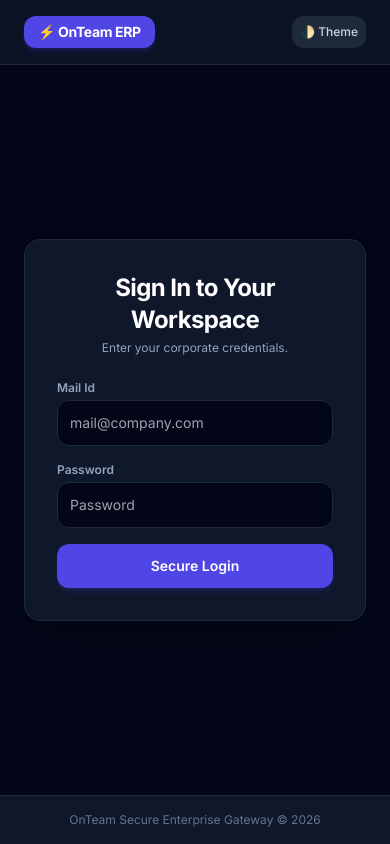
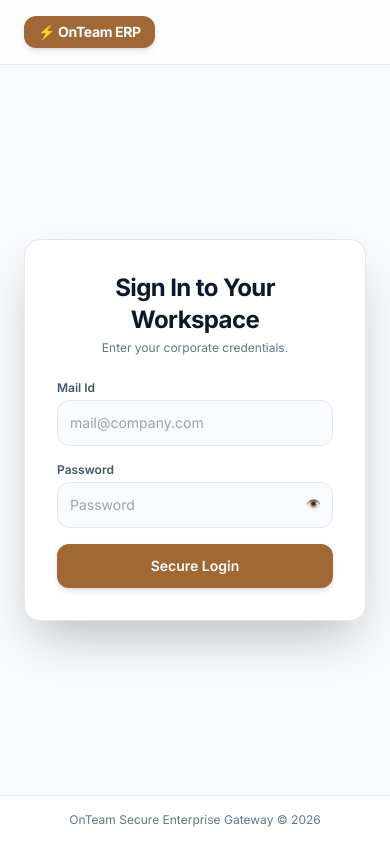
Before and after one commit to kaledarpan1683/onteam, a website: page public/secure-login.html in a window 390 px wide. Drawn offline with nearby package versions, Linux system fonts and the light colour scheme.

Commit message:
Update theme colors and authentication method

```diff
--- a/public/secure-login.html
+++ b/public/secure-login.html
@@ -1,11 +1,16 @@
 <!DOCTYPE html>
-<html lang="en" class="dark">
+<html lang="en">
 <head>
     <meta charset="UTF-8">
     <meta name="viewport" content="width=device-width, initial-scale=1.0">
     <title>OnTeam | Enterprise Secure Login</title>
     <script src="https://cdn.tailwindcss.com"></script>
     <script>
+        if (localStorage.getItem('onteam_theme') === 'dark' || (!localStorage.getItem('onteam_theme') && window.matchMedia('(prefers-color-scheme: dark)').matches)) {
+            document.documentElement.classList.add('dark');
+        } else {
+            document.documentElement.classList.remove('dark');
+        }
         tailwind.config = { darkMode: 'class', theme: { extend: { fontFamily: { sans: ['Inter', 'sans-serif'] } } } }
     </script>
     <link href="https://fonts.googleapis.com/css2?family=Inter:wght@300;400;500;600;700&display=swap" rel="stylesheet">
@@ -14,10 +19,9 @@
 
     <header class="bg-white/80 dark:bg-slate-900/80 backdrop-blur-md border-b border-slate-200 dark:border-slate-800 p-4 px-6 flex justify-between items-center shadow-xs">
         <div class="flex items-center space-x-3">
-            <div class="bg-indigo-600 text-white px-3.5 py-1.5 rounded-xl font-bold tracking-tight text-sm shadow-md shadow-indigo-600/20">⚡ OnTeam ERP</div>
+            <div class="bg-[#a16836] text-white px-3.5 py-1.5 rounded-xl font-bold tracking-tight text-sm shadow-md">⚡ OnTeam ERP</div>
             <span class="text-xs text-slate-500 dark:text-slate-400 font-medium hidden sm:inline border-l border-slate-300 dark:border-slate-800 pl-3">Corporate Authentication Gateway</span>
         </div>
-        <button onclick="toggleTheme()" class="p-2 rounded-xl bg-slate-100 dark:bg-slate-800 text-slate-600 dark:text-slate-300 text-xs font-medium">🌓 Theme</button>
     </header>
 
     <main class="flex-grow p-6 flex items-center justify-center">
@@ -32,13 +36,16 @@
                 <div class="space-y-4">
                     <div>
                         <label class="block text-xs font-semibold text-slate-600 dark:text-slate-400 mb-1">Mail Id</label>
-                        <input id="login-email" type="email" placeholder="mail@company.com" class="w-full bg-slate-50 dark:bg-slate-950 border border-slate-200 dark:border-slate-800 rounded-xl p-3 text-sm text-slate-900 dark:text-white focus:outline-none focus:border-indigo-500">
+                        <input id="login-email" type="email" placeholder="mail@company.com" class="w-full bg-slate-50 dark:bg-slate-950 border border-slate-200 dark:border-slate-800 rounded-xl p-3 text-sm text-slate-900 dark:text-white focus:outline-none focus:border-[#a16836]">
                     </div>
                     <div>
                         <label class="block text-xs font-semibold text-slate-600 dark:text-slate-400 mb-1">Password</label>
-                        <input id="login-password" type="password" placeholder="Password" class="w-full bg-slate-50 dark:bg-slate-950 border border-slate-200 dark:border-slate-800 rounded-xl p-3 text-sm text-slate-900 dark:text-white focus:outline-none focus:border-indigo-500">
+                        <div class="relative">
+                            <input id="login-password" type="password" placeholder="Password" class="w-full bg-slate-50 dark:bg-slate-950 border border-slate-200 dark:border-slate-800 rounded-xl p-3 text-sm text-slate-900 dark:text-white focus:outline-none focus:border-[#a16836] pr-10">
+                            <button type="button" onclick="togglePassword('login-password', this)" class="absolute right-3 top-3.5 text-slate-400 hover:text-slate-600 dark:hover:text-slate-200 text-xs">👁️</button>
+                        </div>
                     </div>
-                    <button onclick="corporateLogin()" class="w-full py-3 bg-indigo-600 hover:bg-indigo-500 text-white font-semibold rounded-xl transition text-sm shadow-md shadow-indigo-600/20">Secure Login</button>
+                    <button onclick="corporateLogin()" class="w-full py-3 bg-[#a16836] hover:bg-[#84532b] text-white font-semibold rounded-xl transition text-sm shadow-md">Secure Login</button>
                 </div>
             </div>
 
@@ -46,7 +53,7 @@
                 <div class="flex justify-between items-center border-b border-slate-200 dark:border-slate-800 pb-4">
                     <div>
                         <h2 id="ws-name" class="text-lg font-bold text-slate-900 dark:text-white">User Name</h2>
-                        <span id="ws-role-badge" class="text-[10px] bg-indigo-50 dark:bg-indigo-950 text-indigo-600 dark:text-indigo-400 px-2 py-0.5 rounded font-mono">Role</span>
+                        <span id="ws-role-badge" class="text-[10px] bg-[#a16836]/10 text-[#a16836] px-2 py-0.5 rounded font-mono">Role</span>
                     </div>
                     <button onclick="location.reload()" class="text-xs text-rose-500 hover:underline font-medium">Sign Out</button>
                 </div>
@@ -61,7 +68,16 @@
     </footer>
 
     <script>
-        function toggleTheme() { document.documentElement.classList.toggle('dark'); }
+        function togglePassword(inputId, btn) {
+            const input = document.getElementById(inputId);
+            if (input.type === 'password') {
+                input.type = 'text';
+                btn.innerText = '🙈';
+            } else {
+                input.type = 'password';
+                btn.innerText = '👁️';
+            }
+        }
 
         async function corporateLogin() {
             const email = document.getElementById('login-email').value;
@@ -94,7 +110,7 @@
             document.getElementById('ws-content').innerHTML = `
                 <div class="p-4 bg-slate-50 dark:bg-slate-950 rounded-xl border border-slate-200 dark:border-slate-800 space-y-2">
                     <div class="font-bold text-slate-900 dark:text-white">Workspace Session Active</div>
-                    <p class="text-slate-500">Authenticated securely via MySQL database records for department: ${user.department}.</p>
+                    <p class="text-slate-500">Authenticated securely via Supabase database records for department: ${user.department}.</p>
                 </div>
             `;
         }
```
